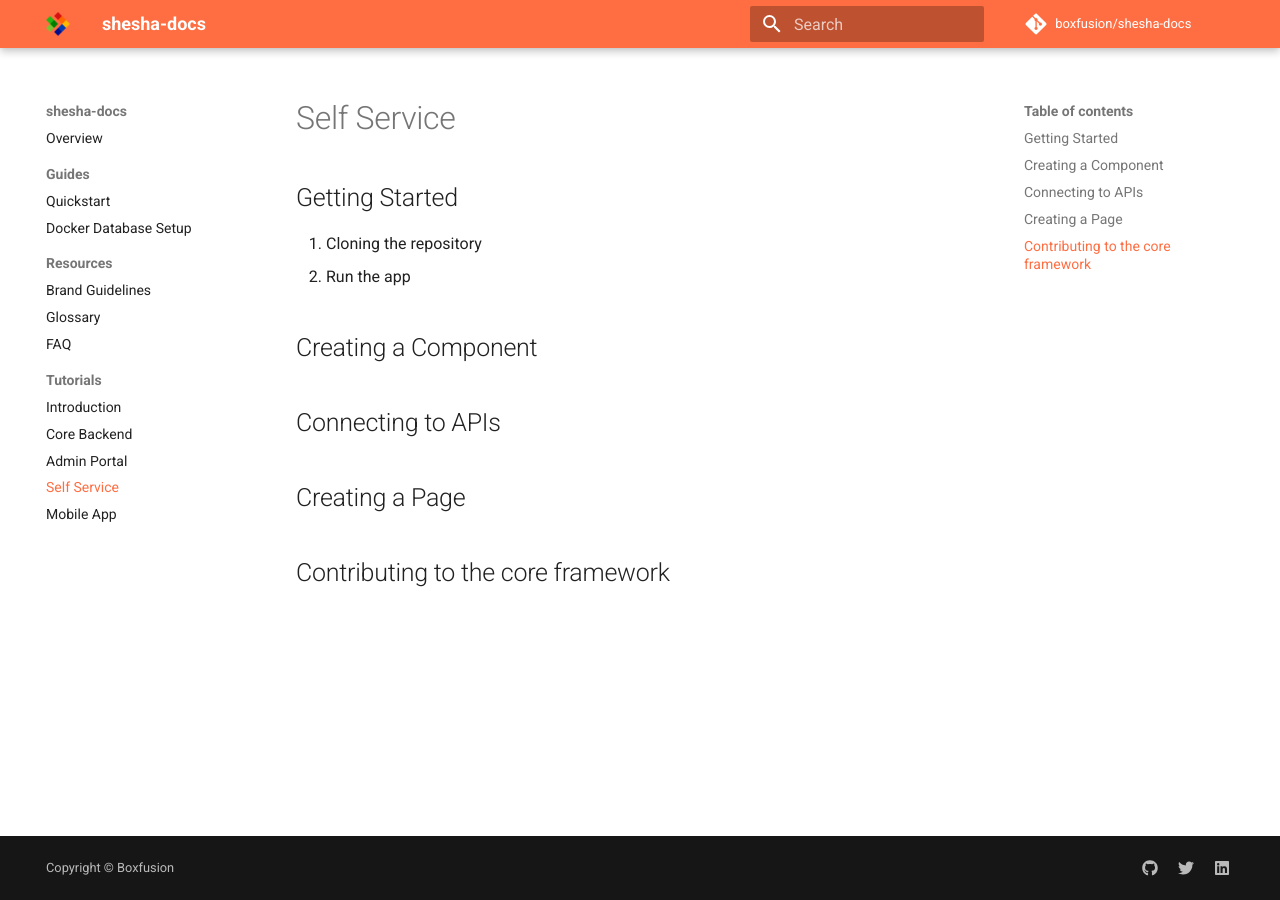
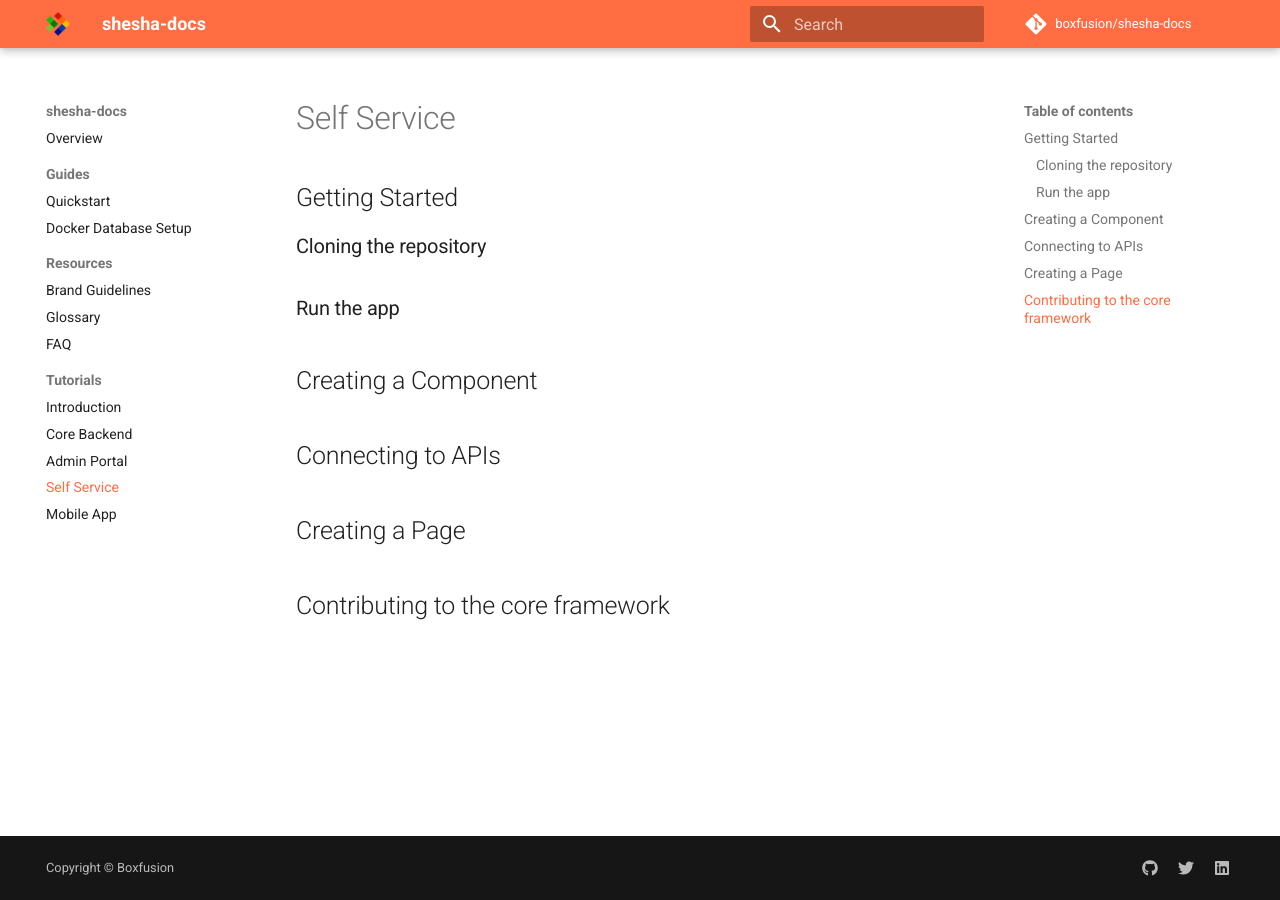
Before and after one commit to Boxfusion/shesha-docs, an MkDocs documentation site: the page built from docs/tutorials/03-public-portal.md, in a window 1280 px wide. Built offline with MkDocs 1.6.1 and Material for MkDocs 9.7.7, drawn with Linux system fonts in a browser that asks for light colours; comment, search, counter and statistics services are not loaded; part of the change alters nothing that is shown.

Commit message:
Update 03-public-portal.md

```diff
--- a/docs/tutorials/03-public-portal.md
+++ b/docs/tutorials/03-public-portal.md
@@ -2,8 +2,8 @@
 
 ## Getting Started
 
-1. Cloning the repository
-2. Run the app
+### Cloning the repository
+### Run the app
 
 ## Creating a Component
 
```
